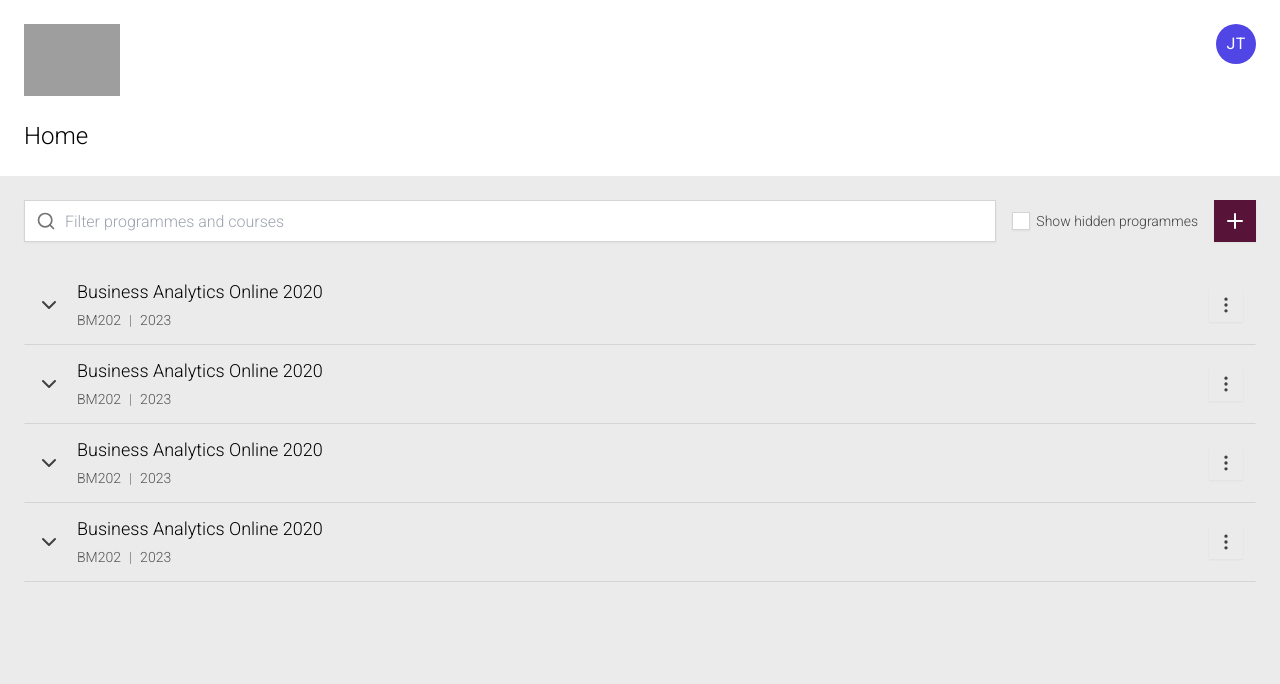
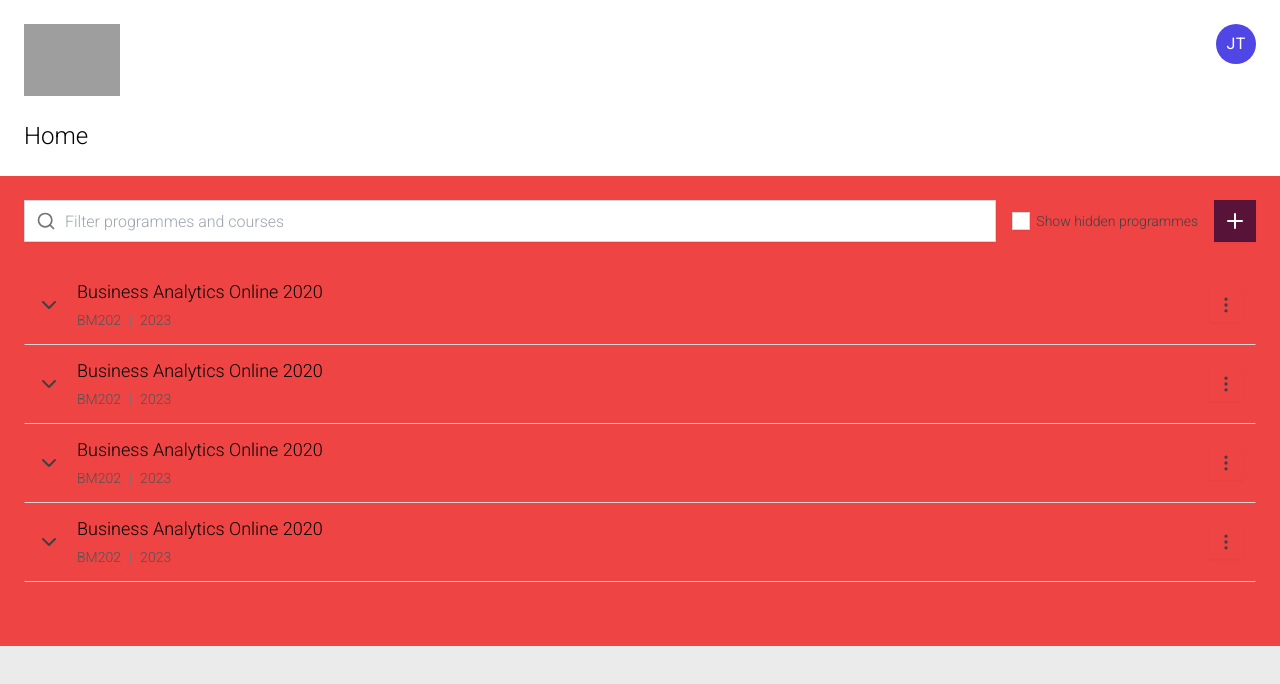
Before and after one commit to Lenniott/codespaces-react, a React (Create React App) app: page / in a window 1280 px wide. Shown: the top 684 px of the page. Built offline with nearby package versions, Linux system fonts and the light colour scheme; grey boxes are pictures that could not be loaded.

Commit message:
Make home bg red

```diff
--- a/src/home/home.js
+++ b/src/home/home.js
@@ -18,7 +18,7 @@ export default function Home() {
   return (
     <>
       <Header home="true" />
-      <main className="p-6">
+      <main className="p-6 bg-red-500">
         <div className="max-w-7xl mx-auto">
           <div className="mb-6 flex items-center gap-4">
             <form className="flex-grow">
```
